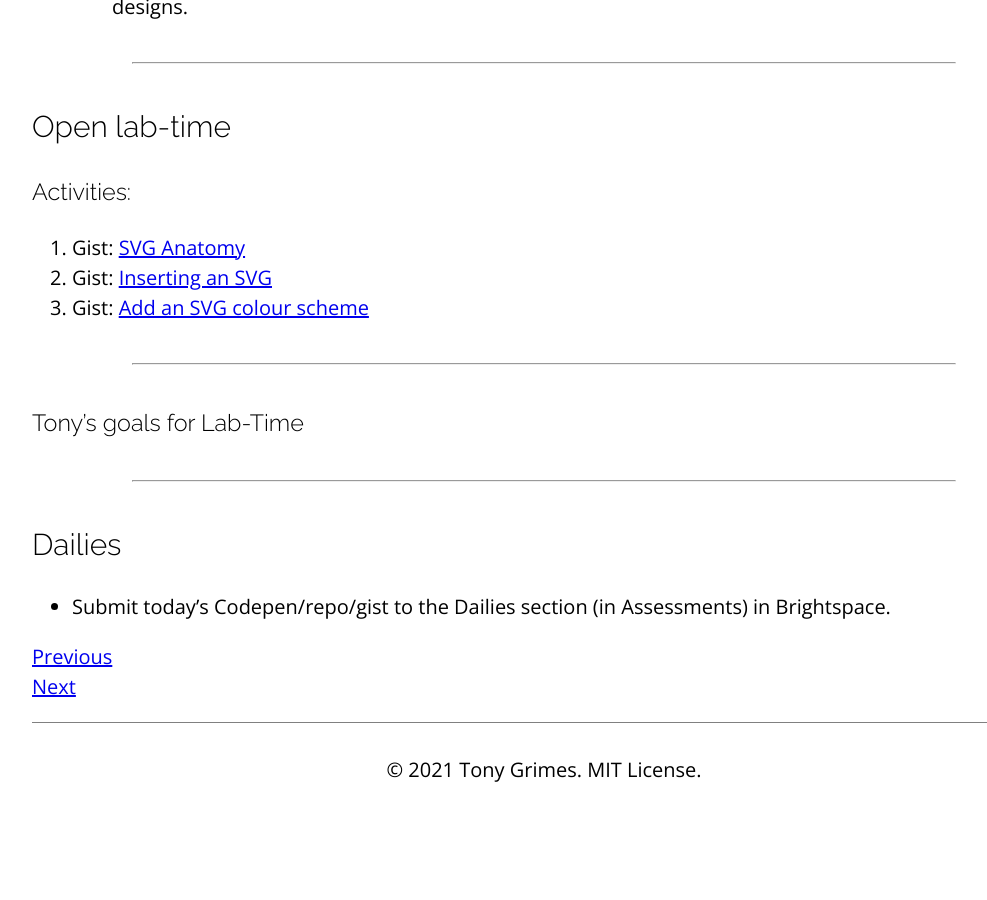
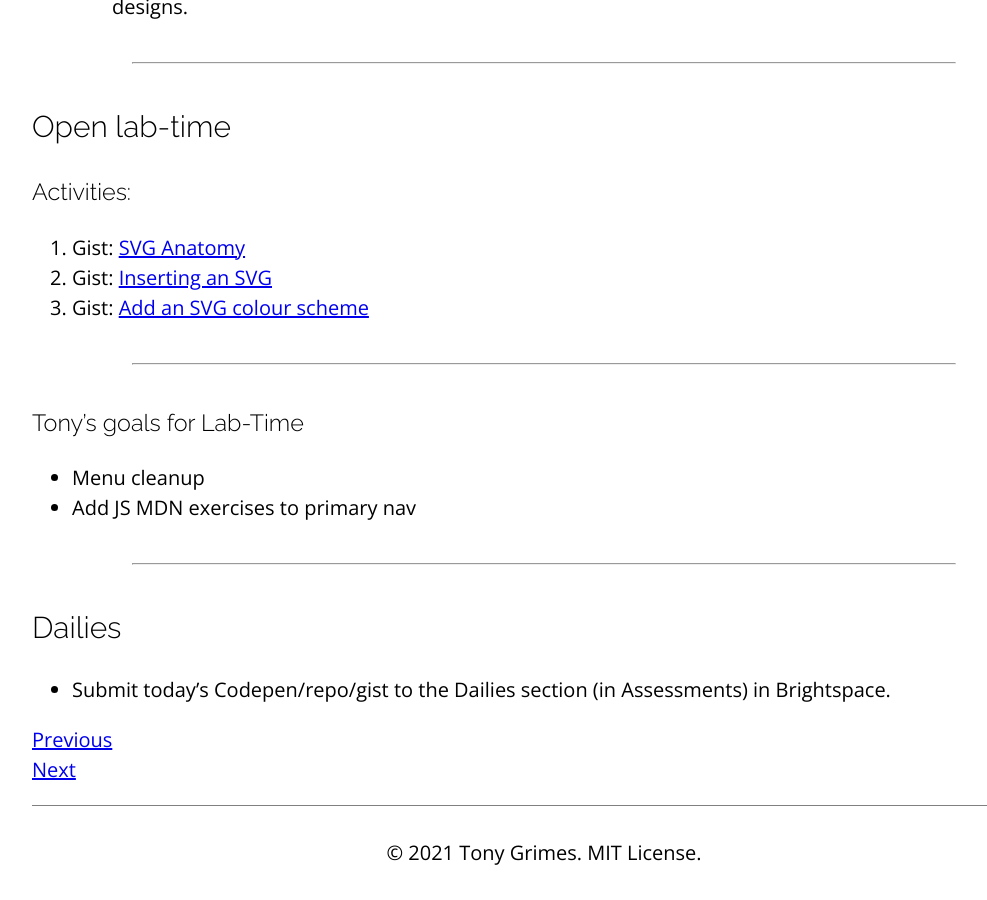
Before and after one commit to sait-wbdv/winter-2021, a Jekyll site: the page built from _posts/2021-02-09-svg-fundamentals.md, in a window 1280 px wide and 900 px high, scrolled down 4165 px. Shown: the whole window, without its empty margins (96-1083 px from the left). Built offline with Jekyll 4.4.1, drawn with Linux system fonts in a browser that asks for light colours; nearby versions of some CDN libraries; before the commit the page ends 4982 px from its top, so only the background shows below that.

Commit message:
added afternoon goals

```diff
--- a/_posts/2021-02-09-svg-fundamentals.md
+++ b/_posts/2021-02-09-svg-fundamentals.md
@@ -87,6 +87,8 @@ categories: cpnt201
 ---
 
 ### Tony's goals for Lab-Time
+- Menu cleanup
+- Add JS MDN exercises to primary nav
 
 ---
 
```
